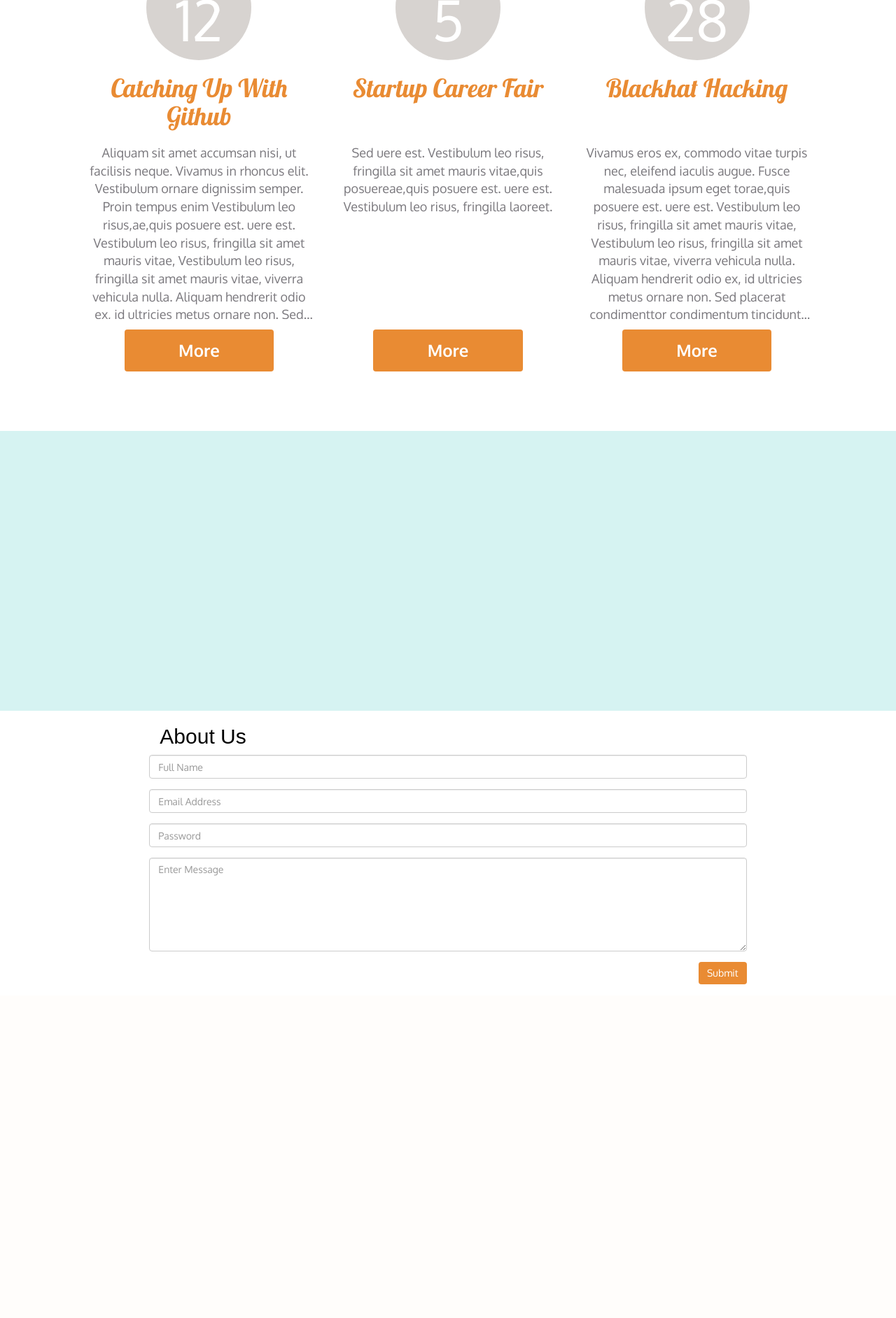
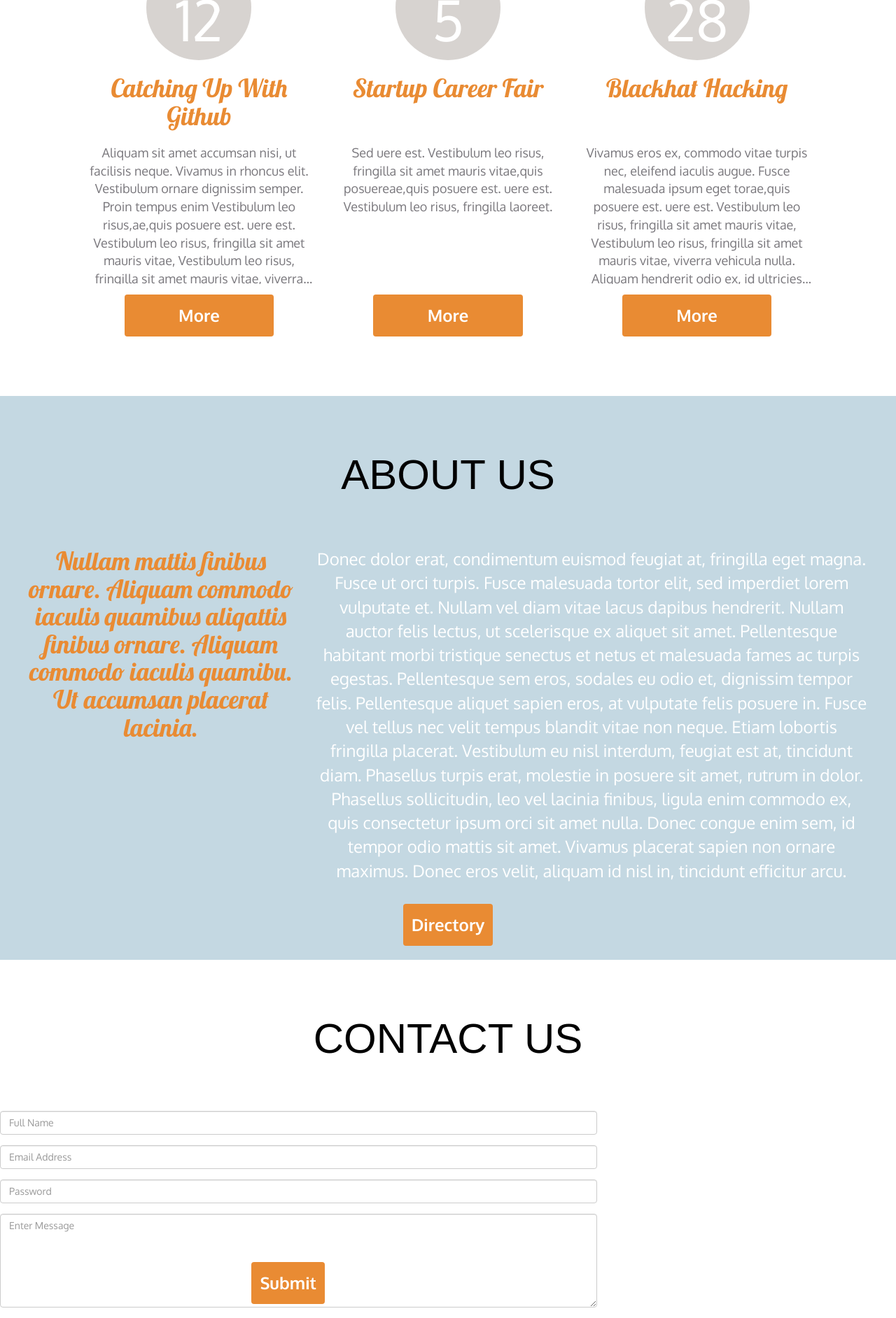
Before and after one commit to constellationcolon/homepage, a PHP site: page / in a window 1280 px wide. Shown: the part 1080-2964 px from the top of the page at 70% size. Before the commit the page ends 2487 px from the top, so only its background shows below. Run offline with PHP 8.4, Linux system fonts and the light colour scheme; some libraries are stand-ins or nearby versions; some web fonts are replaced.

Commit message:
layouts for the about sections and the almost compelete css.

```diff
--- a/css/custom.css
+++ b/css/custom.css
@@ -31,10 +31,13 @@ a:hover {
     background-color: #7A787D;
 }
 .pale_blue {
-    background-color: #D7FFFD;
+    background-color: #C4D8E2;
 }
 .light_blue {
-    background-color: #ADE8E5;
+    background-color: #A8CEE2;
+}
+.dark_blue {
+    background-color: #75AADB;
 }
 .orange {
     background-color: #E98B33;
@@ -67,7 +70,7 @@ a:hover {
 }
 #billboard-overlay {
     height: 100%;
-    background-color: rgba(255, 255, 255, 0.3);
+    background-color: rgba(255, 255, 255, 0.5);
 }
 .navbar {
     position: relative;
@@ -77,7 +80,7 @@ a:hover {
 #container {
     height: 100%;
 }
-#events {
+#events-wrap {
     background-color: #fff;
 }
 #events-title {
@@ -150,22 +153,90 @@ a:hover {
     bottom: 5px;
 }
 #about-wrap {
-    height: 400px;
 }
 #about-overlay {
+    position: relative;
+    overflow: hidden;
     height: 100%;
-    background-color: #ADE8E5;
-    opacity: 0.5;
+    background-color: rgba(196, 216, 226, 1);
+    padding: 0px 10px;
+}
+#about-title {
+    opacity: 1;
+    margin: 60px 0px;
+}
+#about-title > h1 {
+    color: #000;
+    text-align: center;
+    font-size: 5em;
+}
+#about-short {
+    margin-bottom: 20px;
+}
+#about-container {
+    position: relative;
+    overflow: hidden;
+    margin-bottom: 100px;
+    max-height: 1000px;
+}
+#about-short > h3 {
+    font-family: 'Lobster', cursive;
+    text-align: center;
+    margin: 0px;
+    color: #E98B33;
+    font-size: 3em;
+}
+#about-long > p {
+    text-align: center;
+    font-size: 2em;
+    color: #FFF;
+}
+#about-btn-wrap {
+    position: absolute;
+    width: 100%;
+    left: 0px;
+    bottom: 20px;
+}
+#about-btn {
+    position: relative;
+    display: block;
+    font-size: 2em;
+    font-weight: bold;
+    height: 60px;
+    margin: 0px auto;
 }
 .pull-right-xs {
     float: right;
+}
+#contact-title {
+    opacity: 1;
+    margin: 60px 0px;
+}
+#contact-title > h1 {
+    color: #000;
+    text-align: center;
+    font-size: 5em;
+}
+#contact-btn-wrap {
+    position: absolute;
+    width: 100%;
+    left: 0px;
+    bottom: 20px;
+}
+#contact-btn {
+    position: relative;
+    display: block;
+    font-size: 2em;
+    font-weight: bold;
+    height: 60px;
+    margin: 0px auto;
 }
 @media (min-width: 768px) {
     .pull-right-sm {
         float: right;
     }
     .event-description > p {
-        height: 600px;
+        height: 200px;
     }
 }
 @media (min-width: 992px) {
@@ -175,8 +246,6 @@ a:hover {
     .events-container {
         padding: 0px;
     }
-    .event-description > p {
-    }
 }
 @media (min-width: 1200px) {
     .pull-right-lg {
@@ -185,5 +254,4 @@ a:hover {
     .events-container {
         padding: 0px;
     }
-    .event-description > p {}
 }
--- a/index.php
+++ b/index.php
@@ -48,7 +48,7 @@
                 </nav>
             </div>
         </div>
-        <div class="row" id="events">
+        <div class="row" id="events-wrap">
             <div class="col-xs-12" id="events-title">
                 <h1>EVENTS</h1>
             </div>
@@ -96,28 +96,27 @@
         </div>
         <div class="row" id="about-wrap">
             <div id="about-overlay">
-                <div class=""></div>
-                <div class=""></div>
-                <div class=""></div>
-                <div class=""></div>
+                <div class="col-xs-12" id="about-title">
+                    <h1>ABOUT US</h1>
+                </div>
+                <div class="col-xs-12" id="about-container">
+                    <div class="col-xs-12 col-sm-4" id="about-short">
+                        <h3>Nullam mattis finibus ornare. Aliquam commodo iaculis quamibus aliqattis finibus ornare. Aliquam commodo iaculis quamibu. Ut accumsan placerat lacinia.</h3>
+                    </div>
+                    <div class="col-xs-12 col-sm-8" id="about-long">
+                        <p>Donec dolor erat, condimentum euismod feugiat at, fringilla eget magna. Fusce ut orci turpis. Fusce malesuada tortor elit, sed imperdiet lorem vulputate et. Nullam vel diam vitae lacus dapibus hendrerit. Nullam auctor felis lectus, ut scelerisque ex aliquet sit amet. Pellentesque habitant morbi tristique senectus et netus et malesuada fames ac turpis egestas. Pellentesque sem eros, sodales eu odio et, dignissim tempor felis. Pellentesque aliquet sapien eros, at vulputate felis posuere in. Fusce vel tellus nec velit tempus blandit vitae non neque. Etiam lobortis fringilla placerat. Vestibulum eu nisl interdum, feugiat est at, tincidunt diam. Phasellus turpis erat, molestie in posuere sit amet, rutrum in dolor. Phasellus sollicitudin, leo vel lacinia finibus, ligula enim commodo ex, quis consectetur ipsum orci sit amet nulla. Donec congue enim sem, id tempor odio mattis sit amet. Vivamus placerat sapien non ornare maximus. Donec eros velit, aliquam id nisl in, tincidunt efficitur arcu.</p>
+                    </div>
+                </div>
+                <div class="col-xs-12" id="about-btn-wrap">
+                    <button type="button" class="btn btn-default" id="about-btn">Directory</button>
+                </div>
             </div>
         </div>
-        <div class="row">
-            <div class="col-xs-1 col-sm-1 col-md-2 col-lg-2"></div>
+        <div class="row" id="contact-wrap">
+            <div class="col-xs-12" id="contact-title">
+                <h1>CONTACT US</h1>
+            </div>
             <div class="container col-xs-10 col-sm-10 col-md-8 col-lg-8">
-                <div class="row">
-                </div>
-                <div class="row">
-                </div>
-                <div class="row">
-                </div>
-                <div class="row">
-                </div>
-                <div class="row">
-                    <div class="hidden-xs col-sm-6">
-                        <h2>About Us</h2>
-                    </div>
-                </div>
                 <div class="row">
                     <form role="form">
                         <div class="row">
@@ -140,16 +139,13 @@
                                 <textarea class="form-control" rows="6" id="message" placeholder="Enter Message"></textarea>
                             </div>
                         </div>
-                        <div class="row">
-                            <div class="form-group col-xs-12">
-                                <button type="submit" class="btn btn-default pull-right">Submit</button>
-                            </div>
+                        <div class="row" id="contact-btn-wrap">
+                            <button type="submit" class="btn btn-default" id="contact-btn">Submit</button>
                         </div>
                     </form>
                 </div>
             </div>
         </div>
-        <div class="col-xs-1 col-sm-1 col-md-2 col-lg-2"></div>
     </div>
     <!-- javascript -->
     <script src="https://ajax.googleapis.com/ajax/libs/jquery/1.11.1/jquery.min.js"></script>
```
